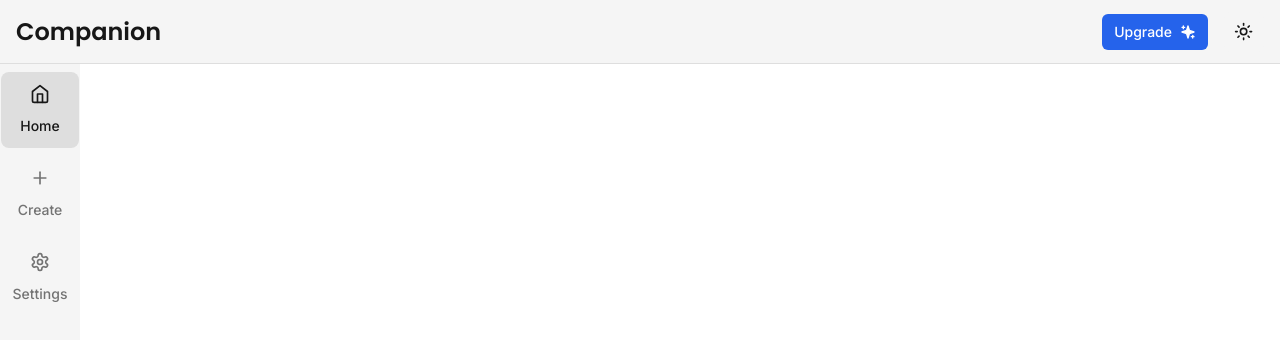
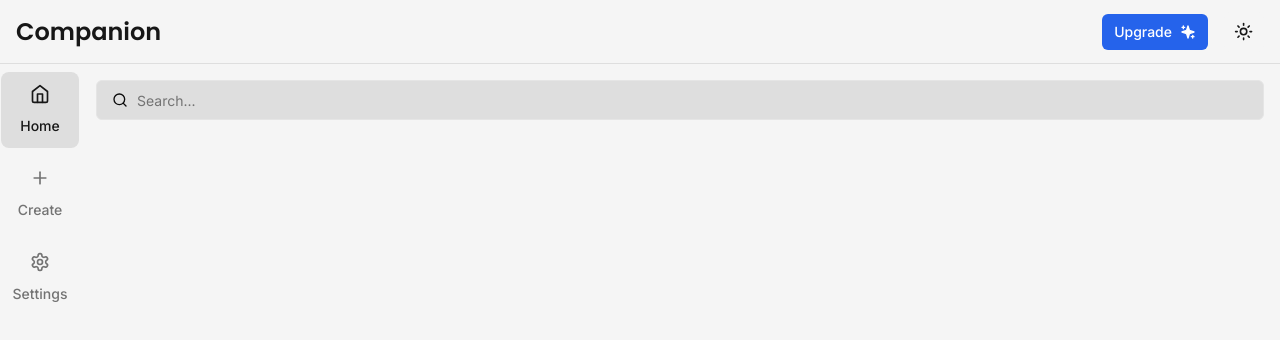
Before and after one commit to David-Koshkadze/ai-companion-chat, a Next.js app: page / in a window 1280 px wide. Shown: the top 340 px of the page. Built offline with nearby package versions, Linux system fonts and the light colour scheme.

Commit message:
add search input component

```diff
--- a/app/(root)/(routes)/page.tsx
+++ b/app/(root)/(routes)/page.tsx
@@ -1,9 +1,10 @@
+import SearchInput from '@/components/search-input'
 import React from 'react'
 
 export default function RootPage() {
   return (
-    <div>
-
+    <div className="h-full p-4 space-y-2">
+      <SearchInput />
     </div>
   )
 }
--- a/app/layout.tsx
+++ b/app/layout.tsx
@@ -4,6 +4,7 @@ import type { Metadata } from "next";
 import { Inter } from "next/font/google";
 
 import { ThemeProvider } from "@/components/theme-provider";
+import { cn } from "@/lib/utils";
 
 const inter = Inter({ subsets: ["latin"] });
 
@@ -20,7 +21,7 @@ export default function RootLayout({
   return (
     <ClerkProvider>
       <html lang="en" suppressHydrationWarning>
-        <body className={inter.className}>
+        <body className={cn("bg-secondary", inter.className)}>
           <ThemeProvider attribute="class" defaultTheme="system" enableSystem>
             {children}
           </ThemeProvider>
--- /dev/null
+++ b/components/search-input.tsx
@@ -0,0 +1,12 @@
+import React from 'react'
+import { Input } from './ui/input'
+import { Search } from 'lucide-react'
+
+export default function SearchInput() {
+  return (
+    <div className="relative">
+      <Search className="absolute w-4 h-4 left-4 top-3"/>
+      <Input placeholder='Search...' className="pl-10 bg-primary/10 text-sm"/>
+    </div>
+  )
+}
--- /dev/null
+++ b/components/ui/input.tsx
@@ -0,0 +1,25 @@
+import * as React from "react"
+
+import { cn } from "@/lib/utils"
+
+export interface InputProps
+  extends React.InputHTMLAttributes<HTMLInputElement> {}
+
+const Input = React.forwardRef<HTMLInputElement, InputProps>(
+  ({ className, type, ...props }, ref) => {
+    return (
+      <input
+        type={type}
+        className={cn(
+          "flex h-10 w-full rounded-md border border-input bg-background px-3 py-2 text-sm ring-offset-background file:border-0 file:bg-transparent file:text-sm file:font-medium placeholder:text-muted-foreground focus-visible:outline-none focus-visible:ring-2 focus-visible:ring-ring focus-visible:ring-offset-2 disabled:cursor-not-allowed disabled:opacity-50",
+          className
+        )}
+        ref={ref}
+        {...props}
+      />
+    )
+  }
+)
+Input.displayName = "Input"
+
+export { Input }
--- a/package.json
+++ b/package.json
@@ -25,6 +25,7 @@
     "next": "13.4.12",
     "next-themes": "^0.2.1",
     "postcss": "8.4.27",
+    "query-string": "^8.1.0",
     "react": "18.2.0",
     "react-dom": "18.2.0",
     "tailwind-merge": "^1.14.0",
```
Also changed, not shown: 1 other file (tests, documents, lock files or other folders).
